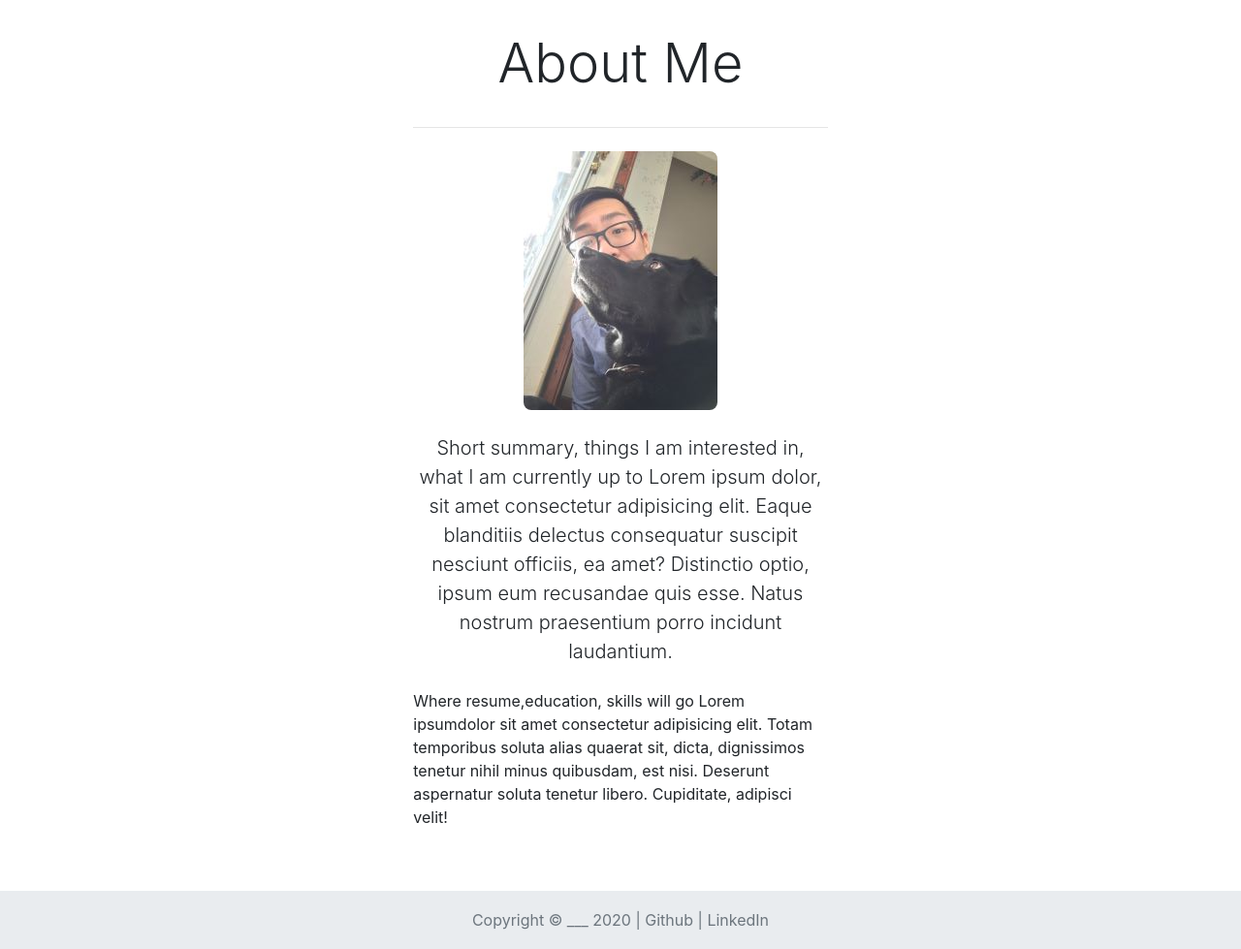
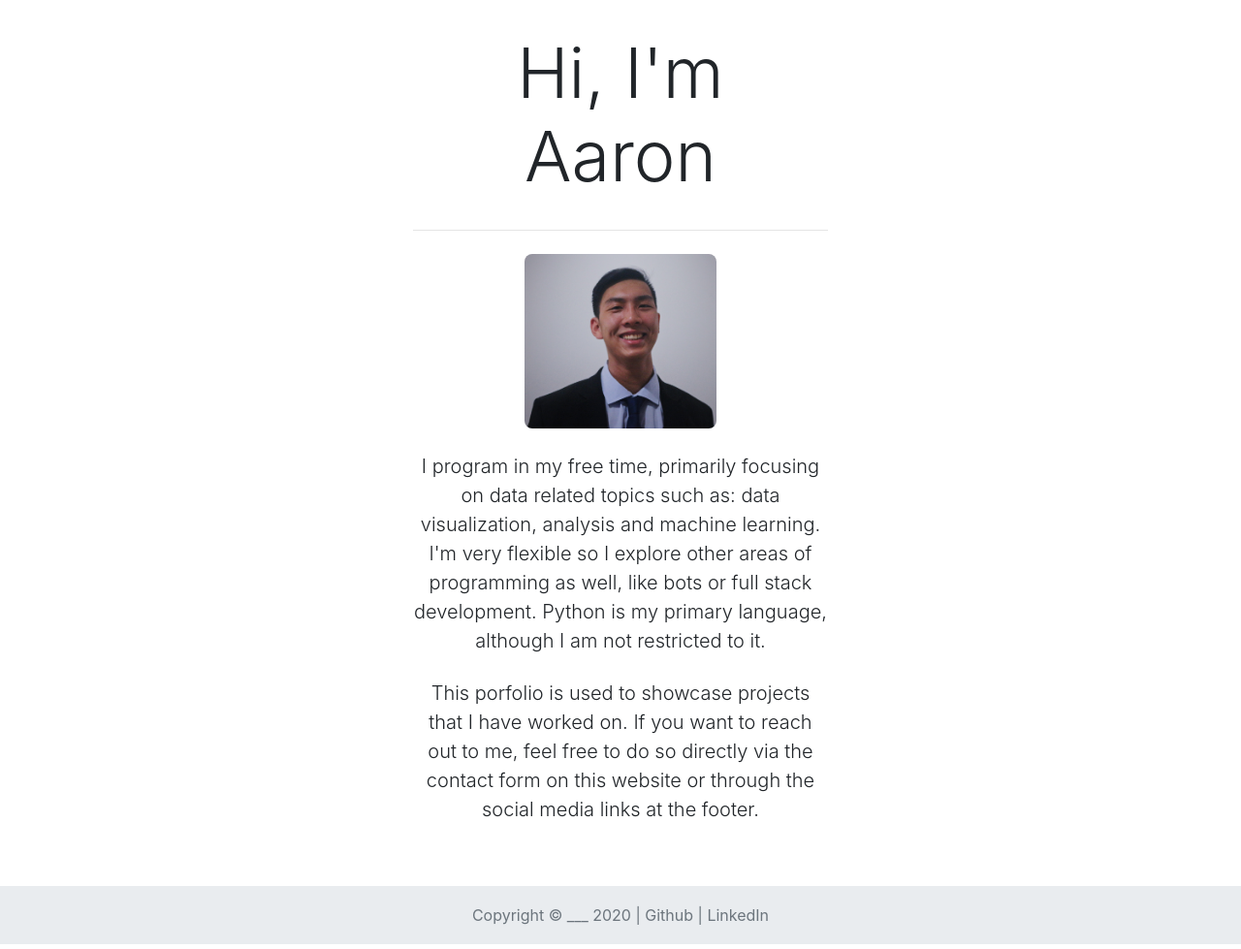
Before and after one commit to Achan40/Portfolio_FullStack, a Django app: page / in a window 1280 px wide. Shown: the part 64-1043 px from the top of the page at 97% size. Run offline with Django 3.2, Linux system fonts and the light colour scheme; some libraries are stand-ins or nearby versions.

Commit message:
almost ready to host app

```diff
--- a/portfolio/Basic_app/static/css/style.css
+++ b/portfolio/Basic_app/static/css/style.css
@@ -8,6 +8,12 @@ body {
     padding-bottom: 3rem;
     /* Margin bottom by footer height */
     margin-bottom: 60px;
+}
+
+#profilePic{
+    height: 50%;
+    width: 50%;
+    border-radius: .5rem;
 }
 
 #aboutP {
--- a/portfolio/Basic_app/templates/Basic_app/about.html
+++ b/portfolio/Basic_app/templates/Basic_app/about.html
@@ -5,16 +5,21 @@
     <div class="container w-75">
 
         <div class="container d-flex align-items-center justify-content-center">
-            <h1 class="display-4 ">About Me</h1>
+            <h1 class="display-3 text-center">Hi, I'm Aaron</h1>
         </div>
         <hr class="my-4">
 
         <div class="container d-flex align-items-center justify-content-center">
-            <img src="{% static 'images/test.JPG' %}" alt="Professional Picture" class="pics">
+            <img src="{% static 'images/LinkedinPic.JPG' %}" alt="Professional Picture" id="profilePic">
         </div>
-
-        <p class="lead text-center" id="aboutP">Short summary, things I am interested in, what I am currently up to Lorem ipsum dolor, sit amet consectetur adipisicing elit. Eaque blanditiis delectus consequatur suscipit nesciunt officiis, ea amet? Distinctio optio, ipsum eum recusandae quis esse. Natus nostrum praesentium porro incidunt laudantium.</p>
-        <p>Where resume,education, skills will go Lorem ipsumdolor sit amet consectetur adipisicing elit. Totam temporibus soluta alias quaerat sit, dicta, dignissimos tenetur nihil minus quibusdam, est nisi. Deserunt aspernatur soluta tenetur libero. Cupiditate, adipisci velit!</p>
+        <p class="lead text-center" id="aboutP">I program in my free time, primarily focusing on data related topics such as: data visualization, analysis and machine learning.
+            I'm very flexible so I explore other areas of programming as well, like bots or full stack development.
+            Python is my primary language, although I am not restricted to it.
+        </p>
+        <p class="lead text-center">
+            This porfolio is used to showcase projects that I have worked on.
+            If you want to reach out to me, feel free to do so directly via the contact form on this website or through the social media links at the footer.
+        </p>
     </div>
 
 
```
Also changed, not shown: portfolio/Basic_app/static/images/LinkedinPic.JPG (added), portfolio/Basic_app/static/images/test.JPG (deleted), portfolio/db.sqlite3.
